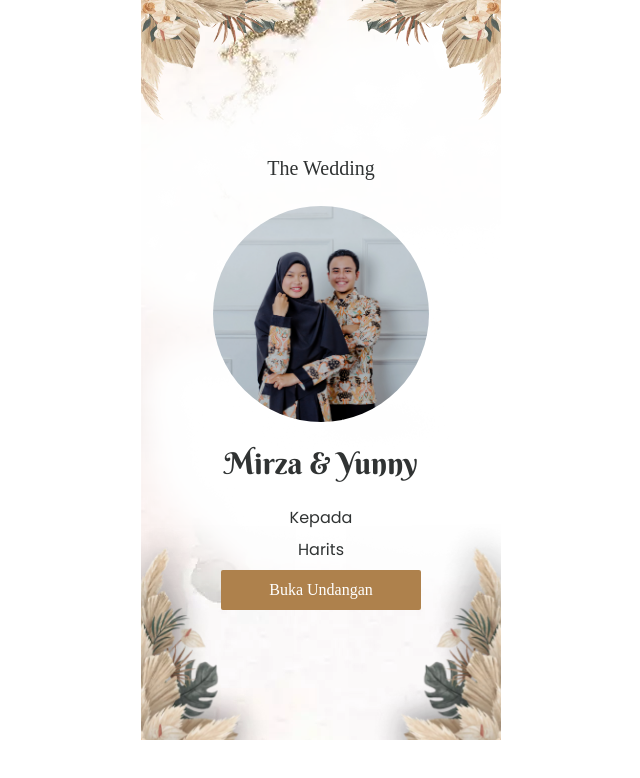
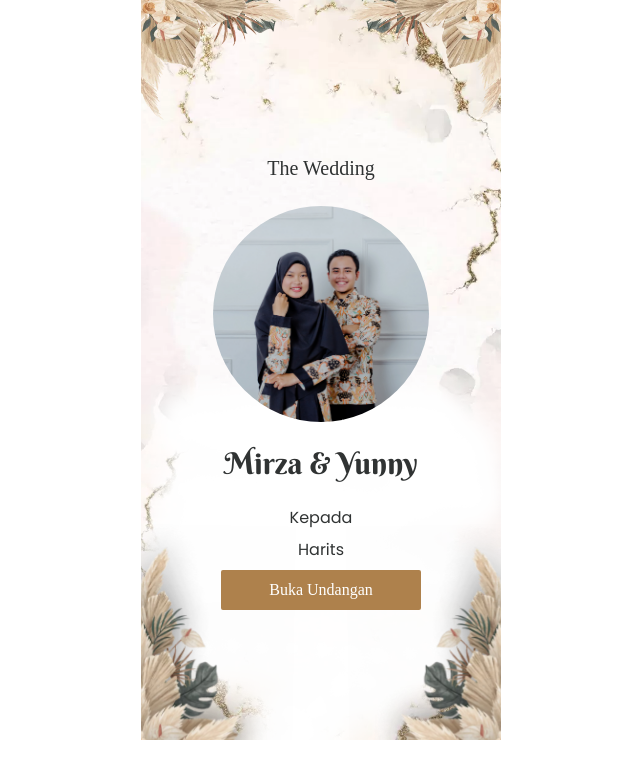
Before and after one commit to Harits19/wedding-invitation-app-react, a Next.js app: page / in a window 1280 px wide. Shown: the top 778 px of the page, without its empty margins (319-959 px from the left). Built offline with nearby package versions, Linux system fonts and the light colour scheme; a web font is replaced by a local one.

Commit message:
finalize cover page

```diff
--- a/app/page.tsx
+++ b/app/page.tsx
@@ -61,6 +61,16 @@ export default function Home() {
     );
   };
 
+  const Background = ({ className }: { className?: string }) => {
+    return (
+      <Image
+        className={`absolute top-0 left-0 right-0 bottom-0 w-full h-full ${className} object-cover`}
+        src={kPublic.background1}
+        alt="asd"
+      />
+    );
+  };
+
   return (
     <main className="flex flex-row justify-center">
       <div
@@ -70,21 +80,20 @@ export default function Home() {
           maxWidth: width,
         }}
       >
-        <div
-          className="absolute top-0 left-0 right-0 bottom-0"
-          style={{
-            background: `url(/background-picture-1.webp)`,
-          }}
-        />
+        {/* Top */}
+        <Background className="-scale-y-100 -scale-x-100 " />
         <TopDecor />
+
         <div className="flex flex-1 flex-col relative items-center pt-8">
           <div
-            className=" absolute z-30 top-0 bottom-0 rounded-t-full w-[400px] self-center"
+            className=" absolute z-0 top-0 bottom-0 rounded-t-full w-[400px] self-center overflow-hidden"
             style={{
               boxShadow: "0px -10px 9px rgba(0, 0, 0, 0.2)",
             }}
-          />
-          <div className="absolute bottom-0 right-0 left-0">
+          >
+            <Background className="" />
+          </div>
+          <div className="absolute z-20 bottom-0 right-0 left-0">
             <BottomDecor />
           </div>
           <div className="absolute z-40">
--- a/tailwind.config.js
+++ b/tailwind.config.js
@@ -32,6 +32,9 @@ module.exports = {
         "wiggle-left": 'wiggle-left 3s ease-in-out infinite',
         "wiggle-right": 'wiggle-right 3s ease-in-out infinite',
 
+      },
+      backgroundImage: {
+        'background-picture-1': `url(/background-picture-1.webp)`,
       }
     },
 
```
